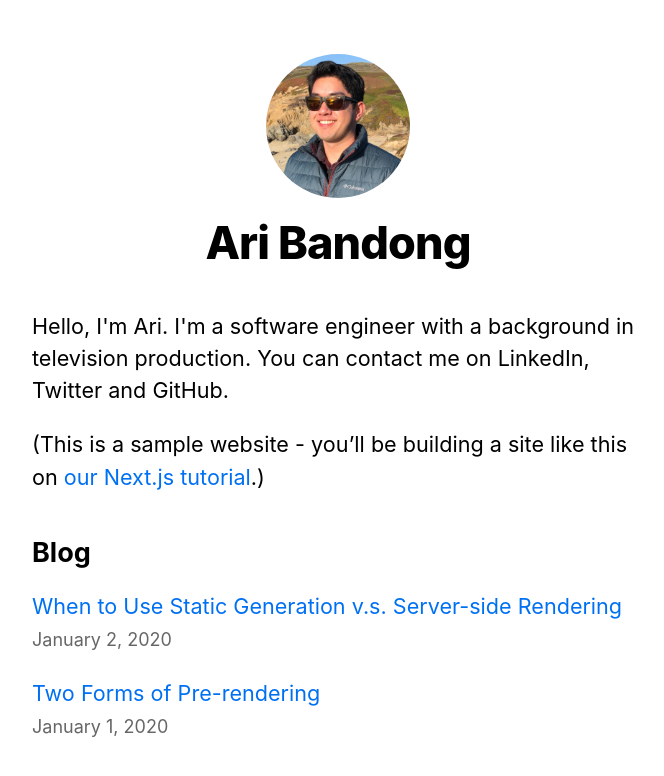
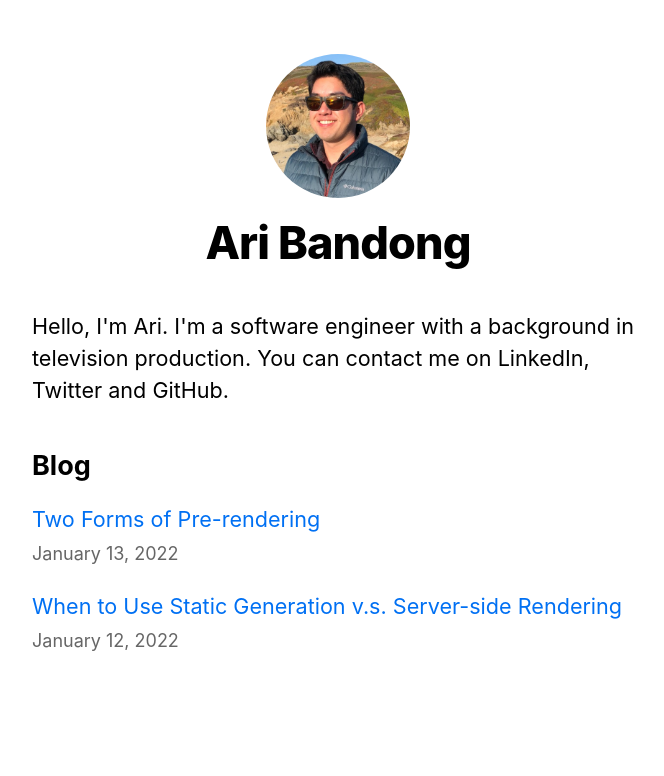
Before and after one commit to ariband5/nextjs-blog, a Next.js app: page / in a window 1280 px wide. Shown: the top 776 px of the page, without its empty margins (302-966 px from the left). Built offline with nearby package versions, Linux system fonts and the light colour scheme.

Commit message:
Front-end changes
Removed sample website

```diff
--- a/pages/index.js
+++ b/pages/index.js
@@ -22,10 +22,6 @@
       </Head>
       <section className={utilStyles.headingMd}>
         <p>Hello, I'm Ari. I'm a software engineer with a background in television production. You can contact me on LinkedIn, Twitter and GitHub.</p>
-        <p>
-          (This is a sample website - you’ll be building a site like this on{' '}
-          <a href="https://nextjs.org/learn">our Next.js tutorial</a>.)
-        </p>
       </section>
       <section className={`${utilStyles.headingMd} ${utilStyles.padding1px}`}>
         <h2 className={utilStyles.headingLg}>Blog</h2>
--- a/posts/pre-rendering.md
+++ b/posts/pre-rendering.md
@@ -1,6 +1,6 @@
 ---
 title: 'Two Forms of Pre-rendering'
-date: '2020-01-01'
+date: '2022-01-13'
 ---
 
 Next.js has two forms of pre-rendering: **Static Generation** and **Server-side Rendering**. The difference is in **when** it generates the HTML for a page.
--- a/posts/ssg-ssr.md
+++ b/posts/ssg-ssr.md
@@ -1,6 +1,6 @@
 ---
 title: 'When to Use Static Generation v.s. Server-side Rendering'
-date: '2020-01-02'
+date: '2022-01-12'
 ---
 
 We recommend using **Static Generation** (with and without data) whenever possible because your page can be built once and served by CDN, which makes it much faster than having a server render the page on every request.
```
